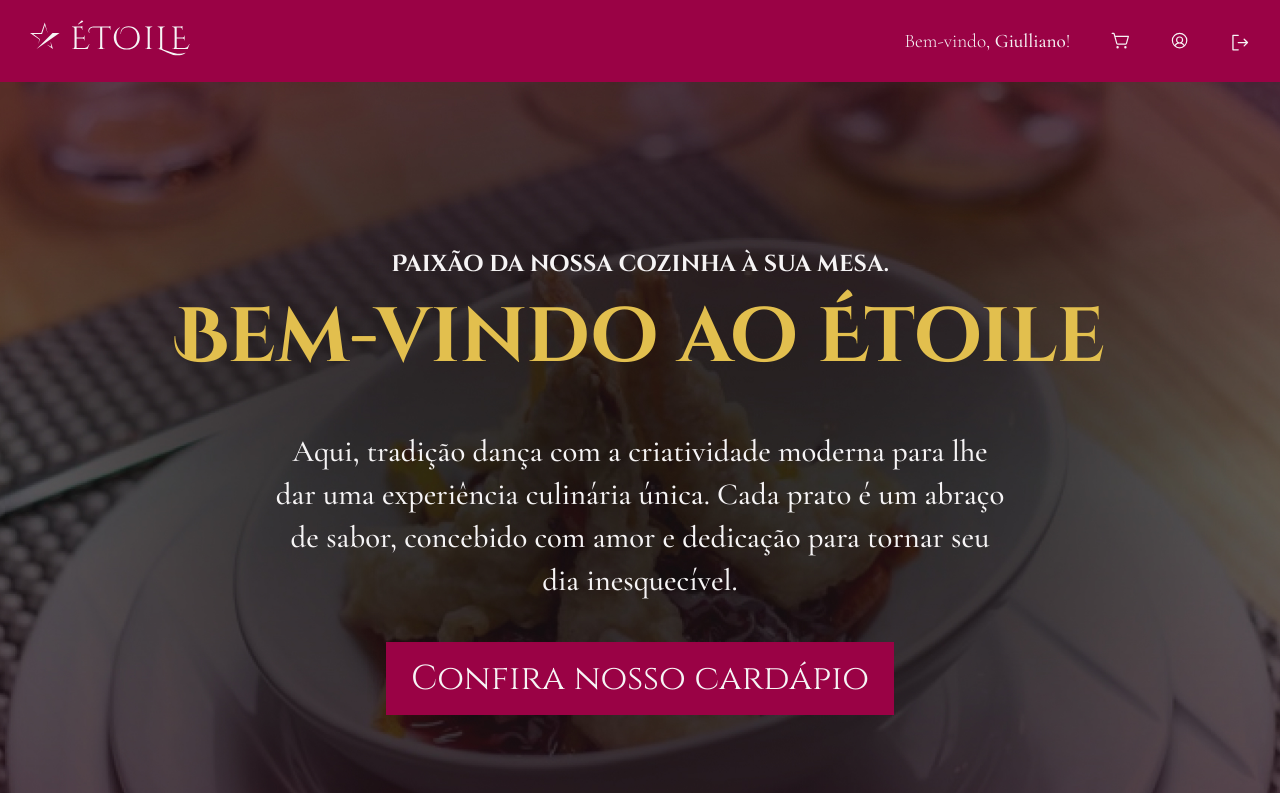
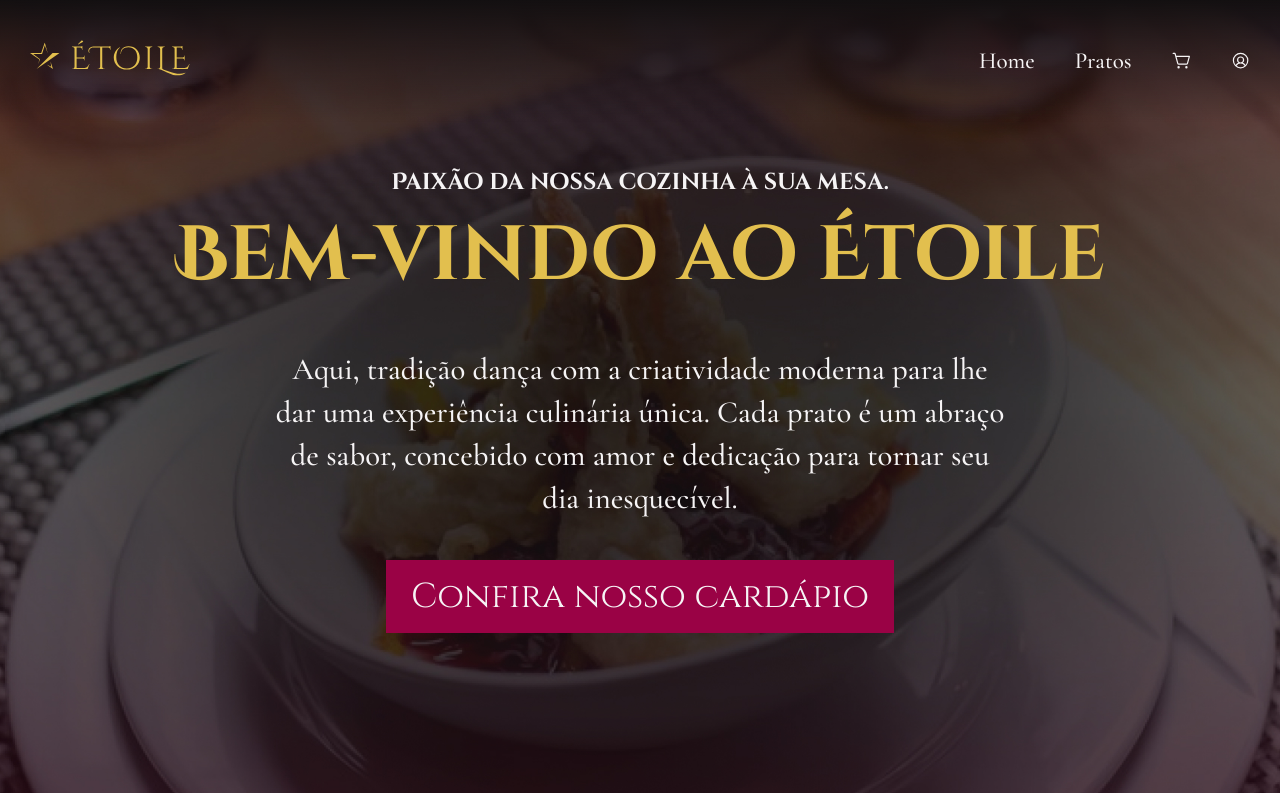
Before and after one commit to giullianoth/Etoile-React, a React (Vite) app: page / in a window 1280 px wide. Shown: the top 793 px of the page. Built offline with nearby package versions, Linux system fonts and the light colour scheme.

Commit message:
ajustes no header e footer

```diff
--- a/src/components/Footer/index.tsx
+++ b/src/components/Footer/index.tsx
@@ -1,10 +1,11 @@
-import { Link } from "react-router-dom"
+import { Link, useLocation } from "react-router-dom"
 import Container from "../Container"
 import styles from "./Footer.module.css"
 import logo from "/images/logo.svg"
 
 const Footer = () => {
-    const auth = true
+    const { pathname } = useLocation()
+    const auth:boolean = pathname === "/perfil"
 
     return (
         <footer className={styles.footer}>
--- a/src/components/Header/index.tsx
+++ b/src/components/Header/index.tsx
@@ -1,4 +1,4 @@
-import { Link, NavLink } from "react-router-dom"
+import { Link, NavLink, useLocation } from "react-router-dom"
 import Container from "../Container"
 import styles from "./Header.module.css"
 import logo from "/images/logo.svg"
@@ -11,8 +11,8 @@ const Header = () => {
     const [menuIsOpen, setMenuIsOpen] = useState<boolean>(false)
     const overlayRef = useRef<HTMLDivElement | null>(null)
     const { scrolling } = useWindowBehavior()
-
-    const auth = true
+    const { pathname } = useLocation()
+    const auth:boolean = pathname === "/perfil"
 
     return (
         <header
```
